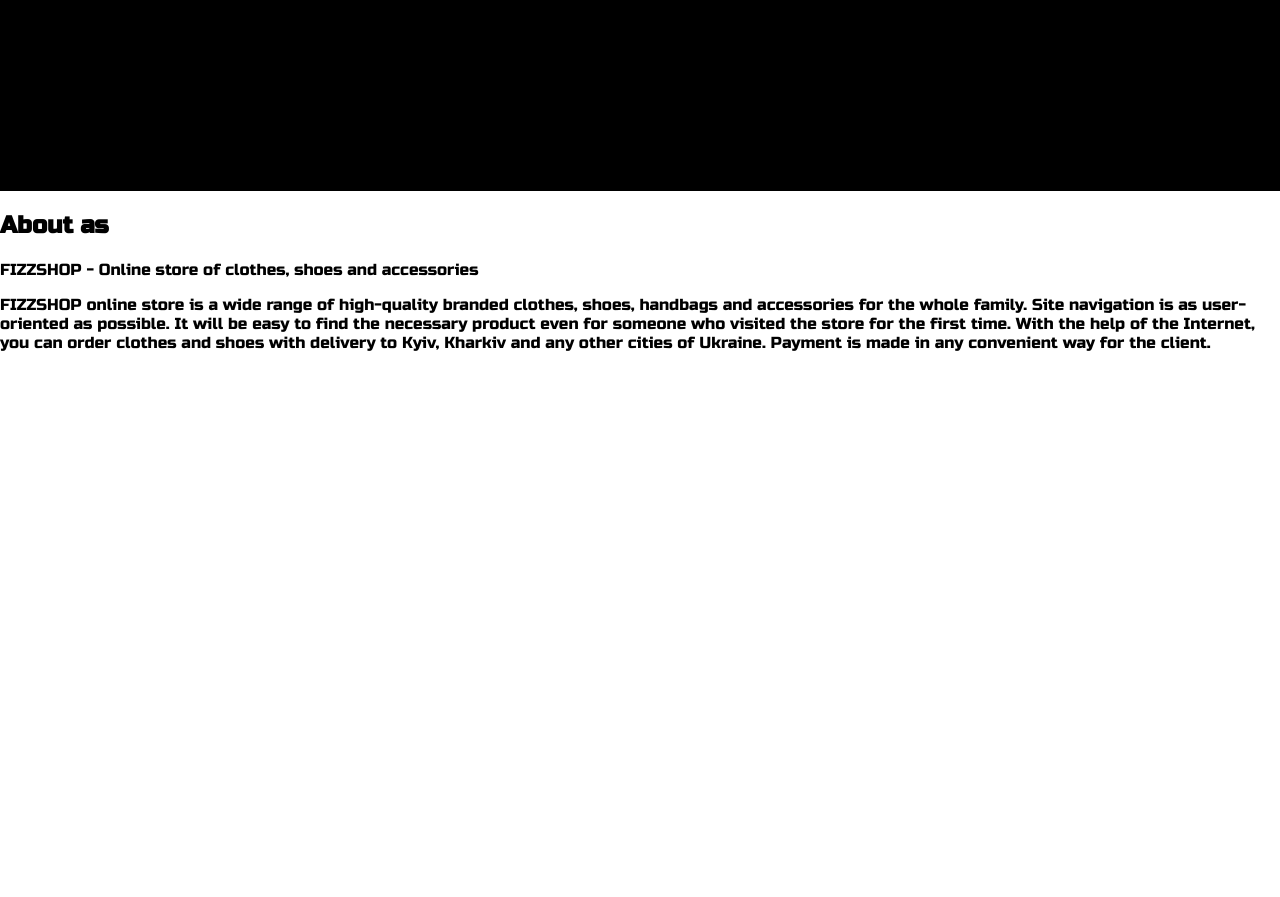
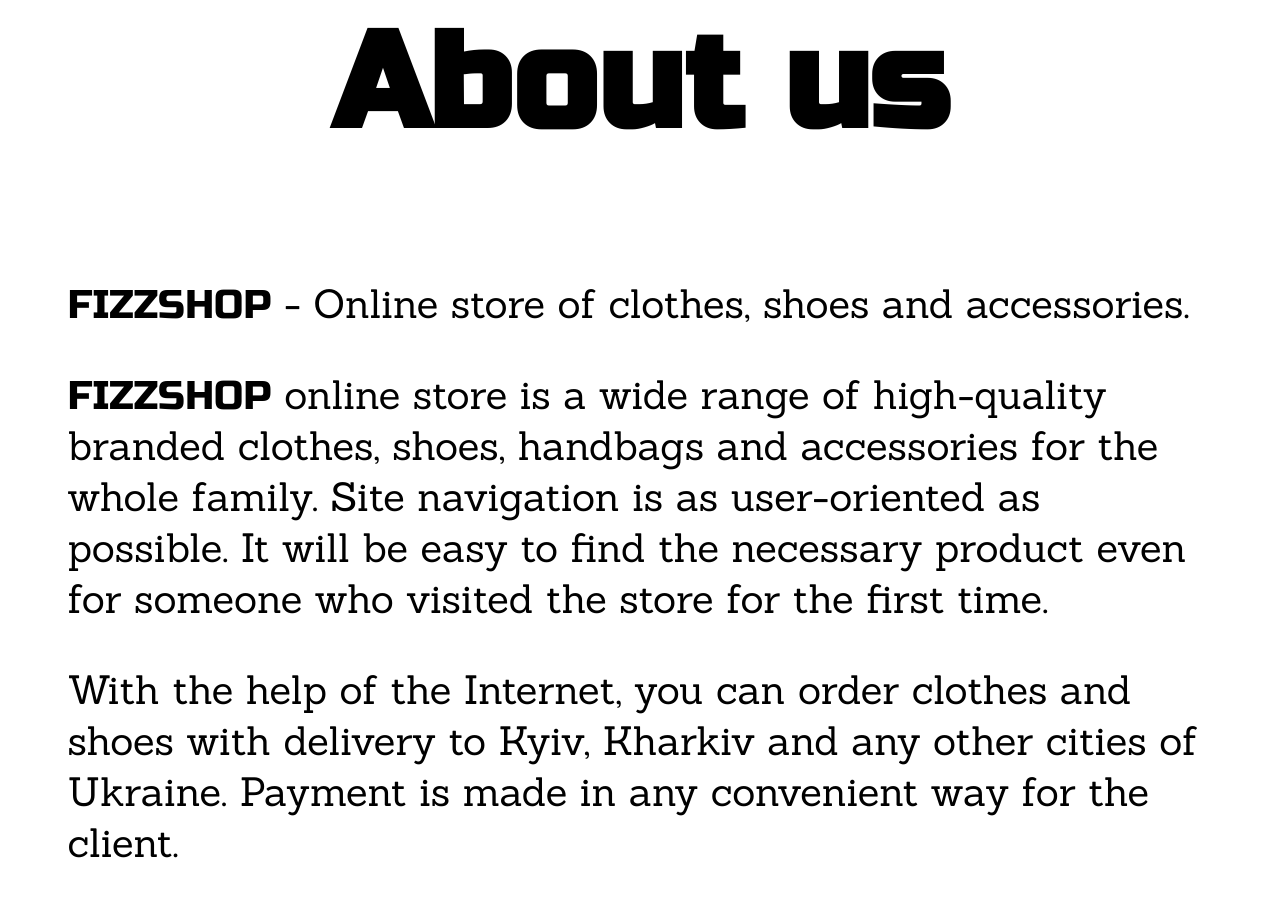
Before and after one commit to Maksim12345676484/fizzshop, a plain HTML site: page index.html in a window 1280 px wide. Shown: the part 2521-3418 px from the top of the page. Before the commit the page ends 2889 px from the top, so only its background shows below. Drawn offline with Linux system fonts and the light colour scheme.

Commit message:
tree blok

```diff
--- a/css/style.css
+++ b/css/style.css
@@ -242,7 +242,7 @@ body {
      background: #000;
      box-shadow: 0px 4px 19.6px 0px rgba(0, 0, 0, 0.25) inset;
      color: #fff;
-     height: 1329px;
+     height: 1029px;
 }
 
 .main_category_title {
@@ -294,3 +294,26 @@ body {
      top: 160px;
      right: 20px;
 }
+
+/*ABOUT US*/
+
+.main_title_about_us {
+     text-align: center;
+     color: #000;
+     font-size: 90px;
+     font-style: normal;
+     font-weight: 400;
+}
+
+.main_about_us_text {
+     margin: auto;
+     width: 1145px;
+     font-weight: 100;
+     font-size: 40px;
+     font-family: 'Sanchez', serif;
+}
+
+.about_us_text  {
+     font-family:russo one;
+     font-weight: 400;
+}
--- a/index.html
+++ b/index.html
@@ -7,6 +7,9 @@
     <link rel="preconnect" href="https://fonts.googleapis.com">
     <link rel="preconnect" href="https://fonts.gstatic.com" crossorigin>
     <link href="https://fonts.googleapis.com/css2?family=Russo+One&display=swap" rel="stylesheet">
+    <link rel="preconnect" href="https://fonts.googleapis.com">
+    <link rel="preconnect" href="https://fonts.gstatic.com" crossorigin>
+    <link href="https://fonts.googleapis.com/css2?family=Sanchez&display=swap" rel="stylesheet">
     <title>Fizz</title>
 </head>
 <body>
@@ -109,18 +112,20 @@
 
         <!--ABOUT US-->
 
-        <div class="main_about_as">
-            <div class="main_title_about_as">
-                <h2 class="title_about_as">
-                    About as
+        <div class="main_about_us">
+            <div class="main_title_about_us">
+                <h2 class="title_about_us">
+                    About us
                 </h2>
             </div>
-            <div class="main_about_as_text">
-                <p>FIZZSHOP - Online store of clothes, shoes and accessories</p>
-                <p>FIZZSHOP online store is a wide range of high-quality branded clothes, shoes,                                                               handbags and accessories for the whole family. Site navigation is as user-oriented as possible. It will be easy to find the necessary product even for someone who visited the store for the first time.
-
-                    With the help of the Internet, you can order clothes and shoes with delivery to Kyiv, Kharkiv and any other cities of Ukraine. Payment is made in any convenient way for the client.</p>
-            </div>
+            <div class="main_about_us_text">
+                <p><strong class="about_us_text">FIZZSHOP</strong> - Online store of clothes, shoes and accessories.</p>
+                <p><strong class="about_us_text">FIZZSHOP</strong> online store is a wide range of high-quality branded clothes, shoes,
+                   handbags and accessories for the whole family. Site navigation is as user-oriented
+                   as possible. It will be easy to find the necessary product even for someone who visited the
+                   store for the first time.</p>
+                <p>With the help of the Internet, you can order clothes and shoes with delivery to Kyiv,
+                    Kharkiv and any other cities of Ukraine. Payment is made in any convenient way for the client.</p>
         </div>
         <script src="js/script.js"></script>
     </main>
```
